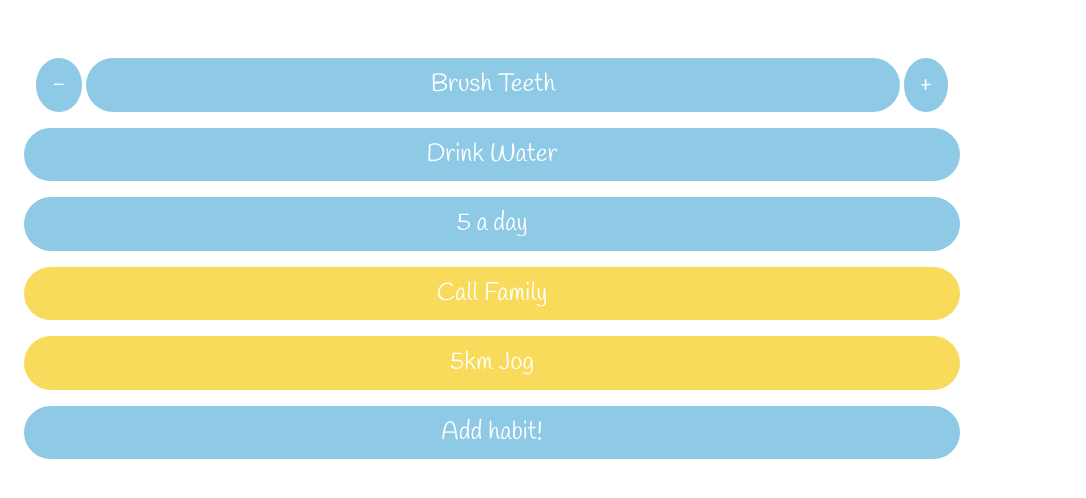
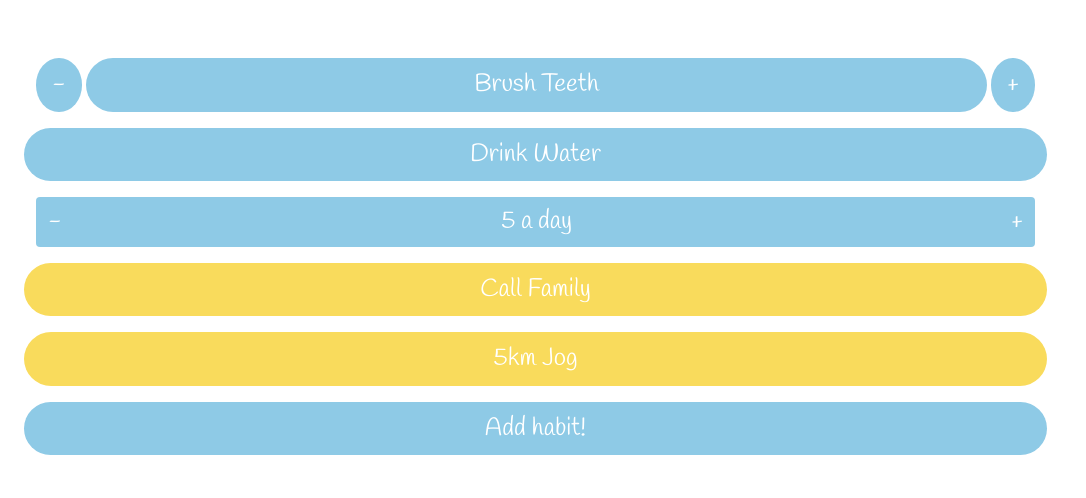
Before and after one commit to Aaron-Marsh/Lap2_project_client, a website: page mainpage.html in a window 1280 px wide. Shown: the part 138-636 px from the top of the page, without its empty margins (0-1086 px from the left). Drawn offline with nearby package versions, Linux system fonts and the light colour scheme.

Commit message:
third design option added

```diff
--- a/mainpage.html
+++ b/mainpage.html
@@ -36,8 +36,11 @@
                 </div>
                 <button class="btn-lg btn-primary text-white mt-3 rounded-pill border-0 w-100" type="button" data-toggle="modal" data-target="#trackHabit" style="font-size: 25px; ">Drink Water</button>
 
-                <button class="btn-lg btn-primary text-white mt-3 rounded-pill border-0 w-100" type="button" style="font-size: 25px;">5 a day</button>
-
+                <div class="btn-group">
+                <button class="btn btn-primary text-white mt-3 border-0 " type="button" style="font-size: 25px;">-</button>
+                <button class="btn btn-primary text-white mt-3 border-0 w-100" type="button" style="font-size: 25px;">5 a day</button>
+                <button class="btn btn-primary text-white mt-3 border-0" type="button" style="font-size: 25px;">+</button>
+                </div>
                 <button class="btn-lg btn-secondary text-white  mt-3 rounded-pill border-0 w-100" type="button" style="font-size: 25px;">Call Family</button>
 
                 <button class="btn-lg btn-secondary text-white mt-3 rounded-pill border-0 w-100" type="button" style="font-size: 25px;">5km Jog</button>
@@ -93,9 +96,6 @@
               </div>
             </div>
           </div>
-
-
-
     </div>
 
 
```
